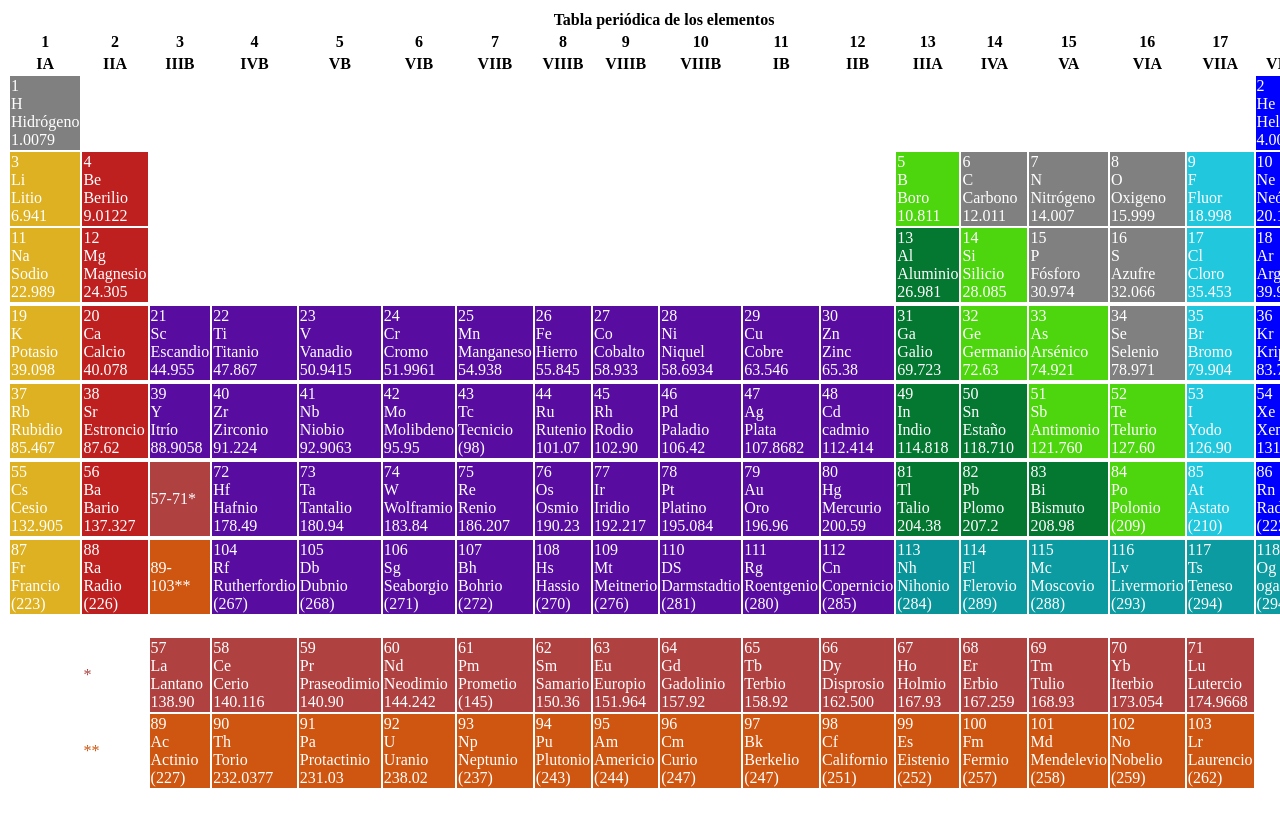
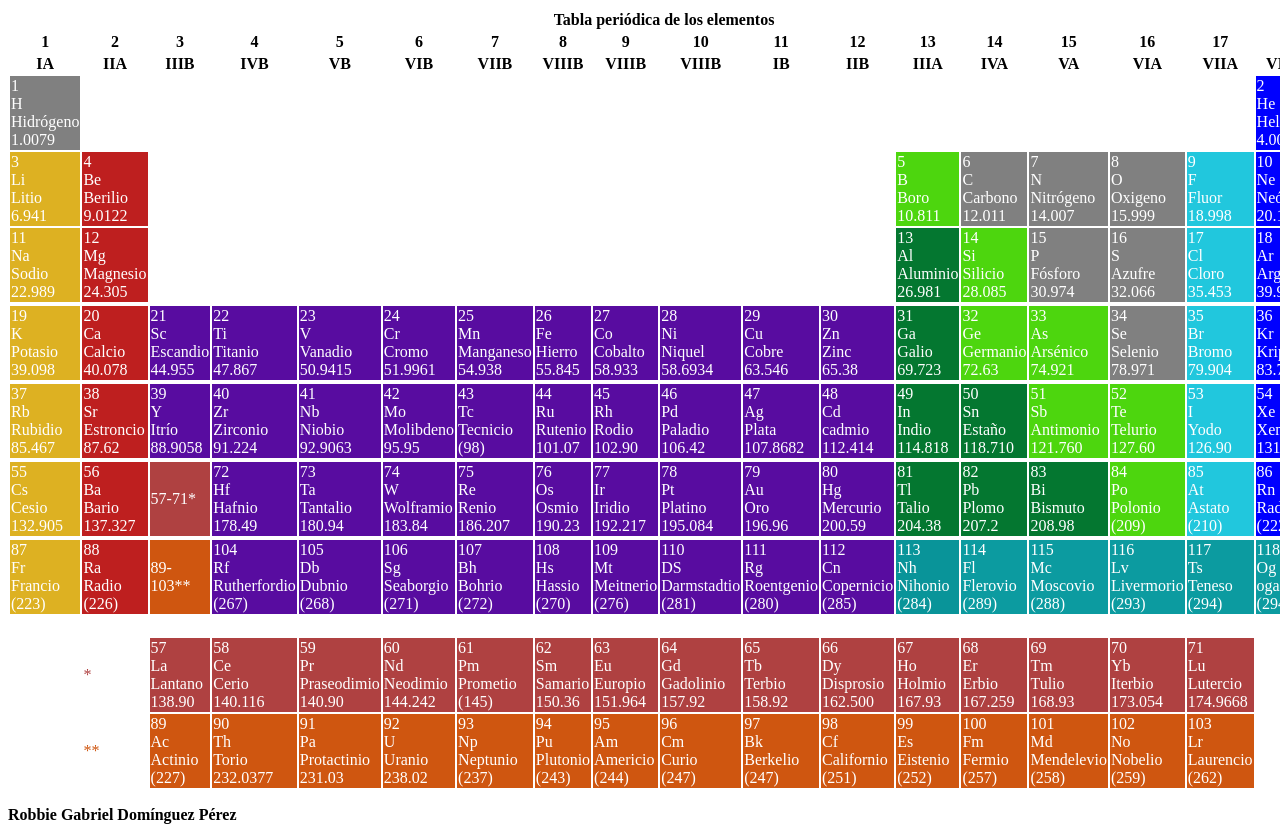
Before and after one commit to 8ROBBIE8/Tablos, a plain HTML site: page index.html in a window 1280 px wide. Shown: the top 840 px of the page. Before the commit the page ends 800 px from the top, so only its background shows below. Drawn offline with Linux system fonts and the light colour scheme.

Commit message:
Update index.html

```diff
--- a/index.html
+++ b/index.html
@@ -549,5 +549,6 @@
                </tr>
             </tbody>
         </table>
+        <p><b>Robbie Gabriel Domínguez Pérez</b></p>
     </body>
 </html>
```
